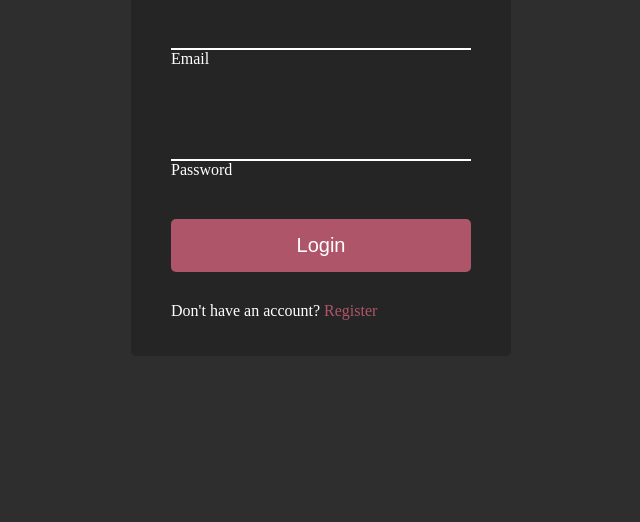
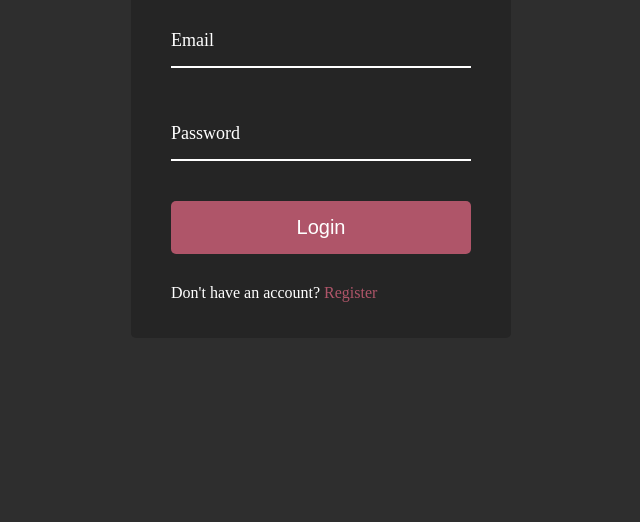
Before and after one commit to eNjeyka/form-wave-animation, a plain HTML site: page index.html in a window 1280 px wide. Shown: the part 278-800 px from the top of the page, without its empty margins (319-959 px from the left). Drawn offline with Linux system fonts and the light colour scheme.

Commit message:
added js logic

```diff
--- a/script.js
+++ b/script.js
@@ -0,0 +1,8 @@
+let labels = document.querySelectorAll(".form-control label");
+
+labels.forEach((label) => {
+    label.innerHTML = label.innerText
+        .split("")
+        .map((letter, idx) => `<span style="transition-delay: ${idx * 50}ms;">${letter}</span>`)
+        .join("");
+});
--- a/styles.css
+++ b/styles.css
@@ -66,6 +66,27 @@ body {
     color: white;
 }
 
-.form-control input:focus, .form-control input:valid {
+.form-control input:focus,
+.form-control input:valid {
     outline: 0;
+    border-bottom-color: rgb(175, 85, 105);
 }
+
+.form-control label {
+    position: absolute;
+    top: 15px;
+    left: 0;
+}
+
+.form-control label span {
+    display: inline-block;
+    font-size: 18px;
+    min-width: 5px;
+    transition: 0.3s cubic-bezier(0.68, -0.55, 0.265, 1.55);
+}
+
+.form-control input:focus + label span,
+.form-control input:valid + label span {
+    color: rgb(175, 85, 105);
+    transform: translateY(-30px);
+}
```
